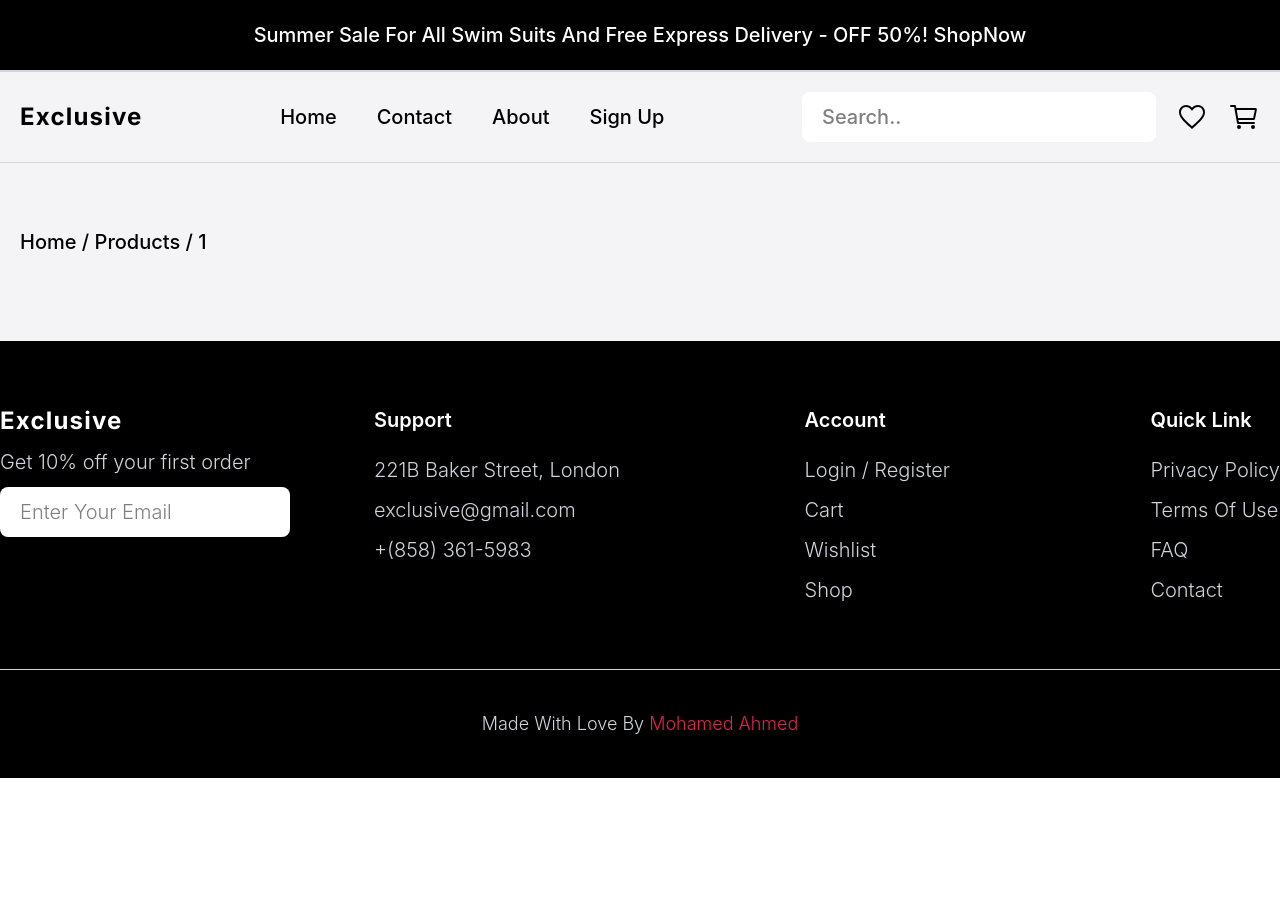
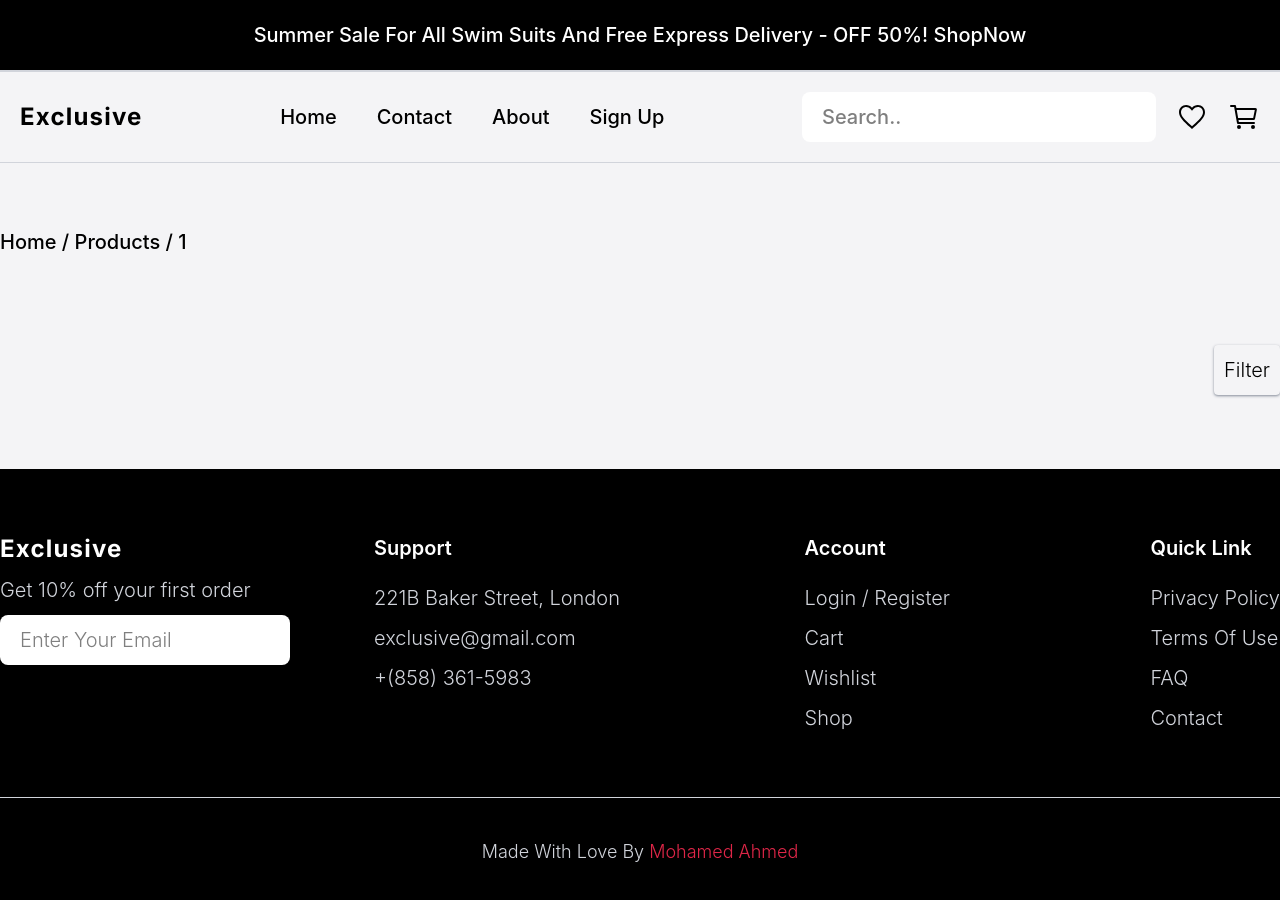
Before and after one commit to Mohamed-Y0/Exclusive, a React (Vite) app: page /products/1 in a window 1280 px wide. Shown: the top 900 px of the page. Before the commit the page ends 800 px from the top, so only its background shows below. Built offline with nearby package versions, Linux system fonts and the light colour scheme; a web font is replaced by a local one.

Commit message:
fix bad styles

```diff
--- a/src/components/category/DisplayCategory.tsx
+++ b/src/components/category/DisplayCategory.tsx
@@ -1,3 +1,4 @@
+import ProductsMethods from "@/components/category/ProductsMethods";
 import DisplayProducts from "@/components/DisplayProducts";
 import Loading from "@/components/ui/Loading";
 import useCategories from "@/hooks/useCategories";
@@ -13,7 +14,8 @@ function Category() {
   if (error) return <p>Something Went Wrong</p>;
 
   return (
-    <div className={`col-start-1 -col-end-2 container m-auto lg:p-0`}>
+    <div className="flex flex-row-reverse gap-5 py-10 lg:py-16">
+      <ProductsMethods />
       {isLoading ? (
         <Loading />
       ) : (
--- a/src/components/category/ProductsMethods.tsx
+++ b/src/components/category/ProductsMethods.tsx
@@ -1,8 +1,8 @@
 function ProductsMethods() {
   return (
-    <div className="-col-start-2 w-full pt-1 font-light">
+    <div className="pt-1 font-light">
       <div className="h-fit rounded-sm p-2.5 shadow shadow-neutral-300">
-        <p>Methods</p>
+        <p>Filter</p>
       </div>
     </div>
   );
--- a/src/components/ui/PageLocation.tsx
+++ b/src/components/ui/PageLocation.tsx
@@ -12,7 +12,7 @@ function PageLocation() {
   });
 
   return (
-    <nav className="p-5 pt-16 capitalize">
+    <nav className="pt-16 pb-5 capitalize">
       <NavLink to="/">Home</NavLink>
       {pagesNames.map((c, idx) => (
         <span key={idx}>
```
